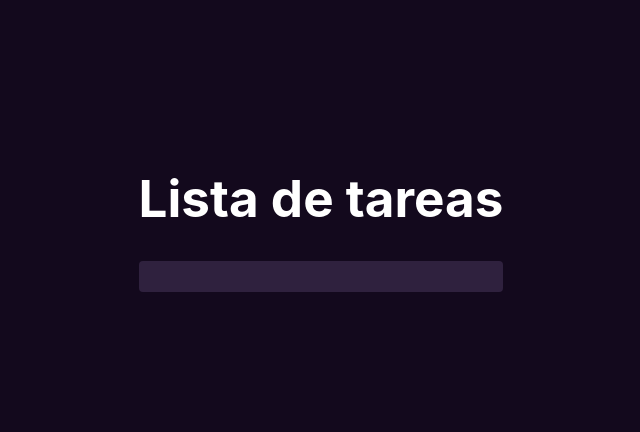
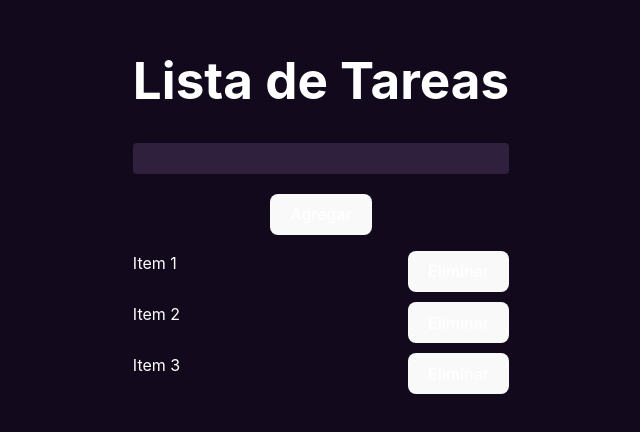
Before and after one commit to bleesamperio/DevFBatch27Web.2, a React (Vite) app in the folder 03-todo-list/: page / in a window 1280 px wide. Shown: the part 186-618 px from the top of the page, without its empty margins (319-959 px from the left). Built offline with nearby package versions, Linux system fonts and the light colour scheme.

Commit message:
✅ ToDoList, ToDoItem

```diff
--- a/03-todo-list/src/Components/ToDoList.jsx
+++ b/03-todo-list/src/Components/ToDoList.jsx
@@ -1,21 +1,38 @@
 import { useState } from "react"
+const ToDoList = () => {
 
-const ToDoList = () => {
-    const[inputValue, setImputValue] = useState('')
-
-
-
-
-return (
+const handleAdd = ()=>{
+    console.log('agregue:', inputValue);
+}
+const [inputValue, setInputValue] = useState('')
+    return (
     <div>
-        <h1>Lista de tareas</h1>
-        <input
+    <h1>Lista de Tareas</h1>
+    <input
         type="text"
         value={inputValue}
-        onChange={(evento)=>setImputValue(evento.target.value)}
-        />
+        onChange={(evento) => setInputValue(evento.target.value)}
+    />
+    <button
+        className="add-button" onClick={handleAdd}
+    >
+        Agregar
+    </button>
+    <ul>
+        <li>
+        Item 1
+        <button>Eliminar</button>
+        </li>
+        <li>
+        Item 2
+        <button>Eliminar</button>
+        </li>
+        <li>
+        Item 3
+        <button>Eliminar</button>
+        </li>
+    </ul>
     </div>
 )
 }
-
 export default ToDoList
```
Also changed, not shown: 03-todo-list/src/Components/ToDoItem.jsx (added, +10 -0 lines).
